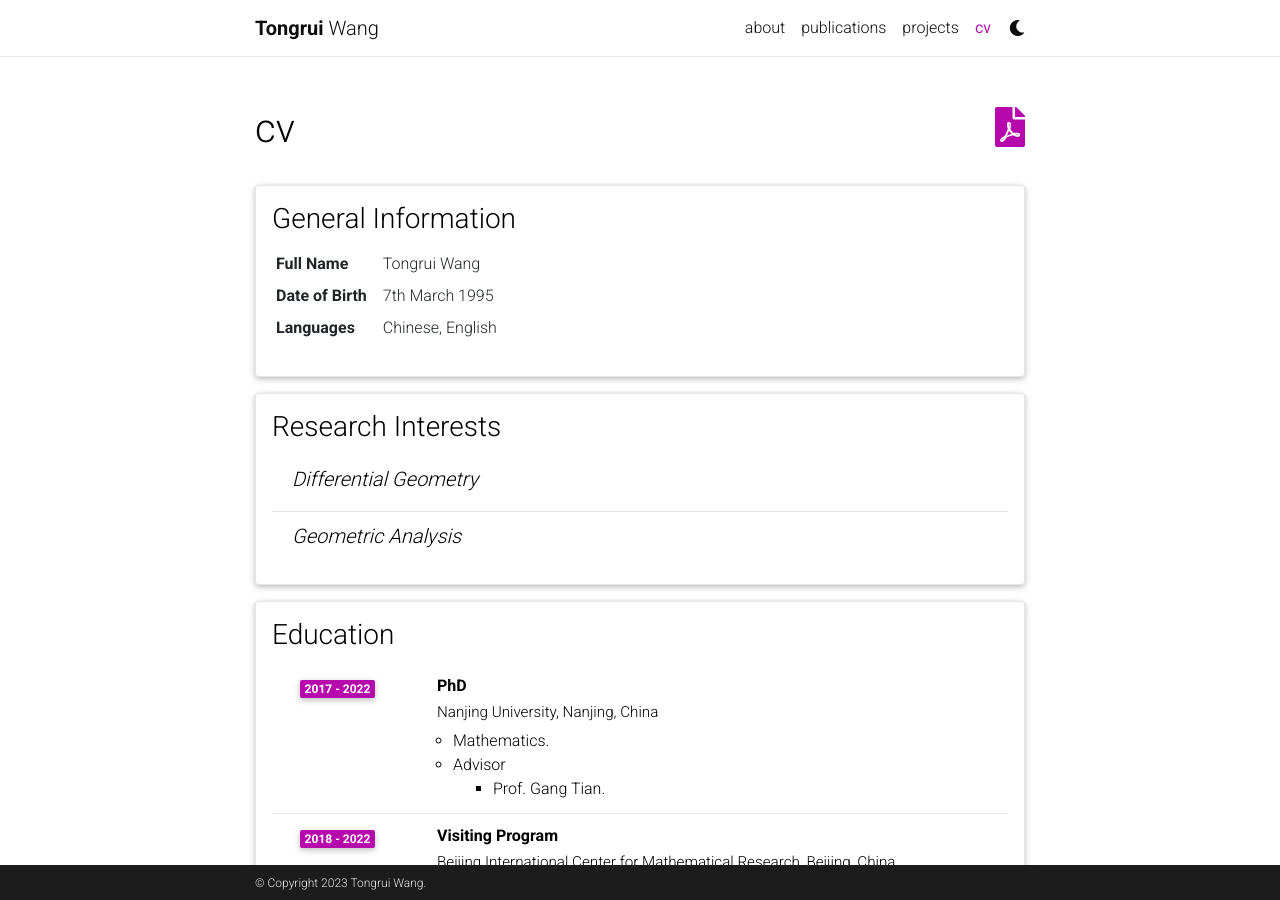
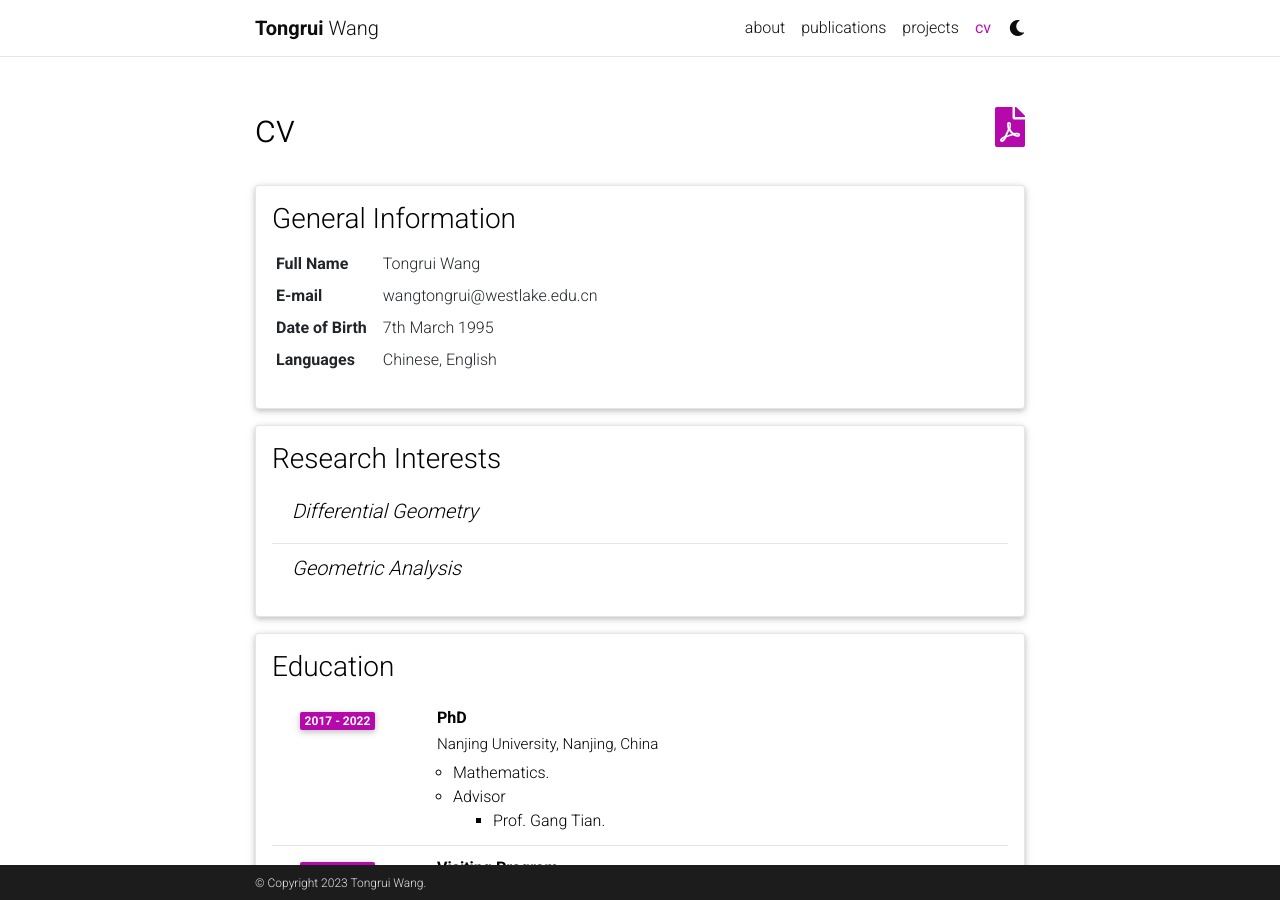
Before and after one commit to XilunL/XilunL.github.io, a Jekyll site: the page built from _pages/cv.md, in a window 1280 px wide and 900 px high. Built offline with Jekyll 4.4.1, drawn with Linux system fonts in a browser that asks for light colours; comment, search, counter and statistics services are not loaded; a style sheet for code colours, icons or effects is not loaded.

Commit message:
Update cv.yml

```diff
--- a/_data/cv.yml
+++ b/_data/cv.yml
@@ -3,6 +3,8 @@
   contents:
     - name: Full Name
       value: Tongrui Wang
+    - name: E-mail
+      value: wangtongrui@westlake.edu.cn
     - name: Date of Birth
       value: 7th March 1995
     - name: Languages
```
